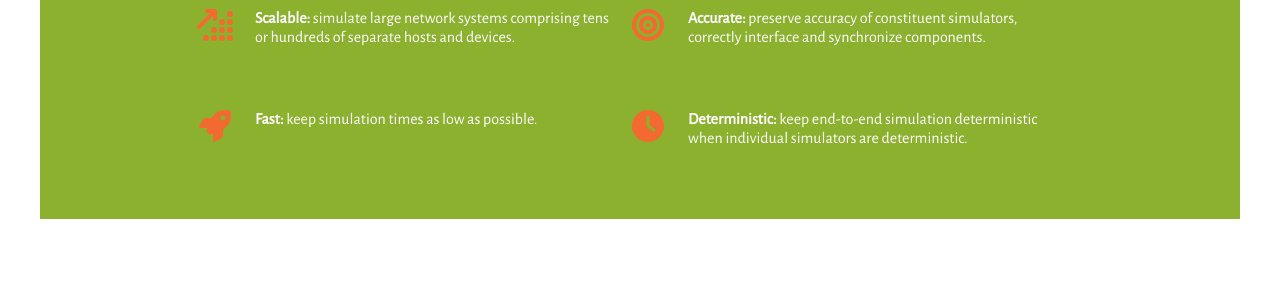
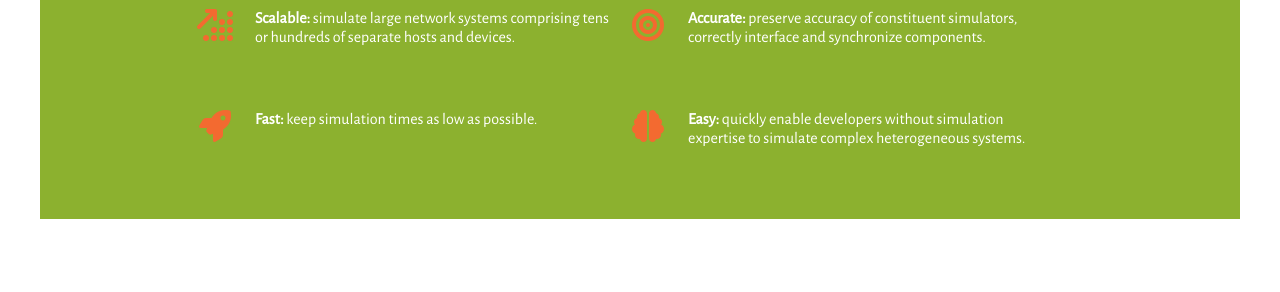
Before and after one commit to simbricks/simbricks.github.io, a Jekyll site: the page built from _pages/about.md, in a window 1280 px wide. Shown: the part 1626-1918 px from the top of the page. Built offline with Jekyll 4.4.1, drawn with Linux system fonts in a browser that asks for light colours.

Commit message:
change goals: determinstic -> easy

```diff
--- a/_layouts/about.html
+++ b/_layouts/about.html
@@ -31,9 +31,9 @@ layout: base
         preserve accuracy of constituent simulators, correctly interface and
         synchronize components.
       </li>
-      <li class="goal-deterministic"><strong>Deterministic:</strong>
-        keep end-to-end simulation deterministic when individual simulators are
-        deterministic.
+      <li class="goal-easy"><strong>Easy:</strong>
+        quickly enable developers without simulation expertise to simulate
+        complex heterogeneous systems.
       </li>
     </ul>
   </div>
--- a/_sass/about.scss
+++ b/_sass/about.scss
@@ -94,8 +94,8 @@ body.about {
       li.goal-accurate::before {
         content: "\f140";
       }
-      li.goal-deterministic::before {
-        content: "\f017";
+      li.goal-easy::before {
+        content: "\f5dc";
       }
     }
   }
```
